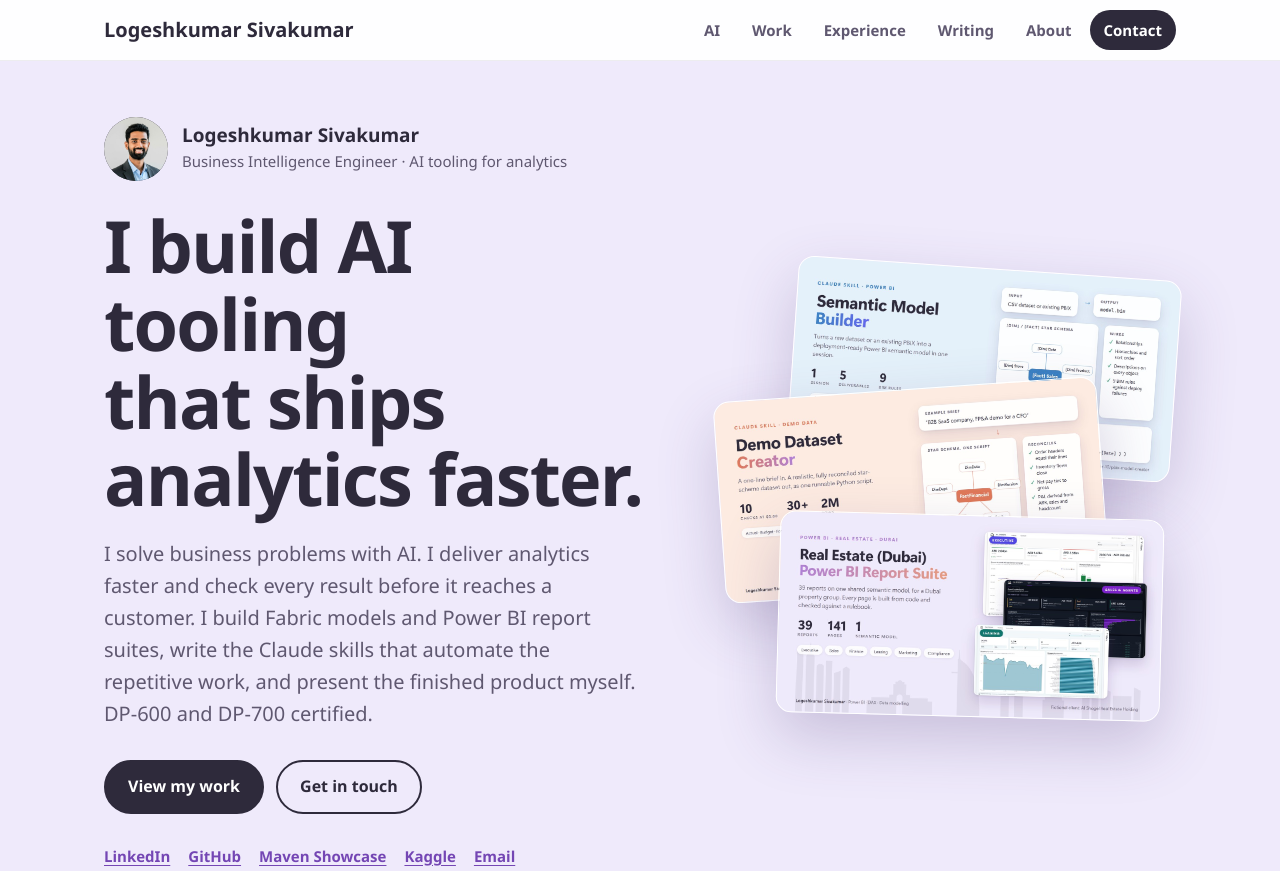
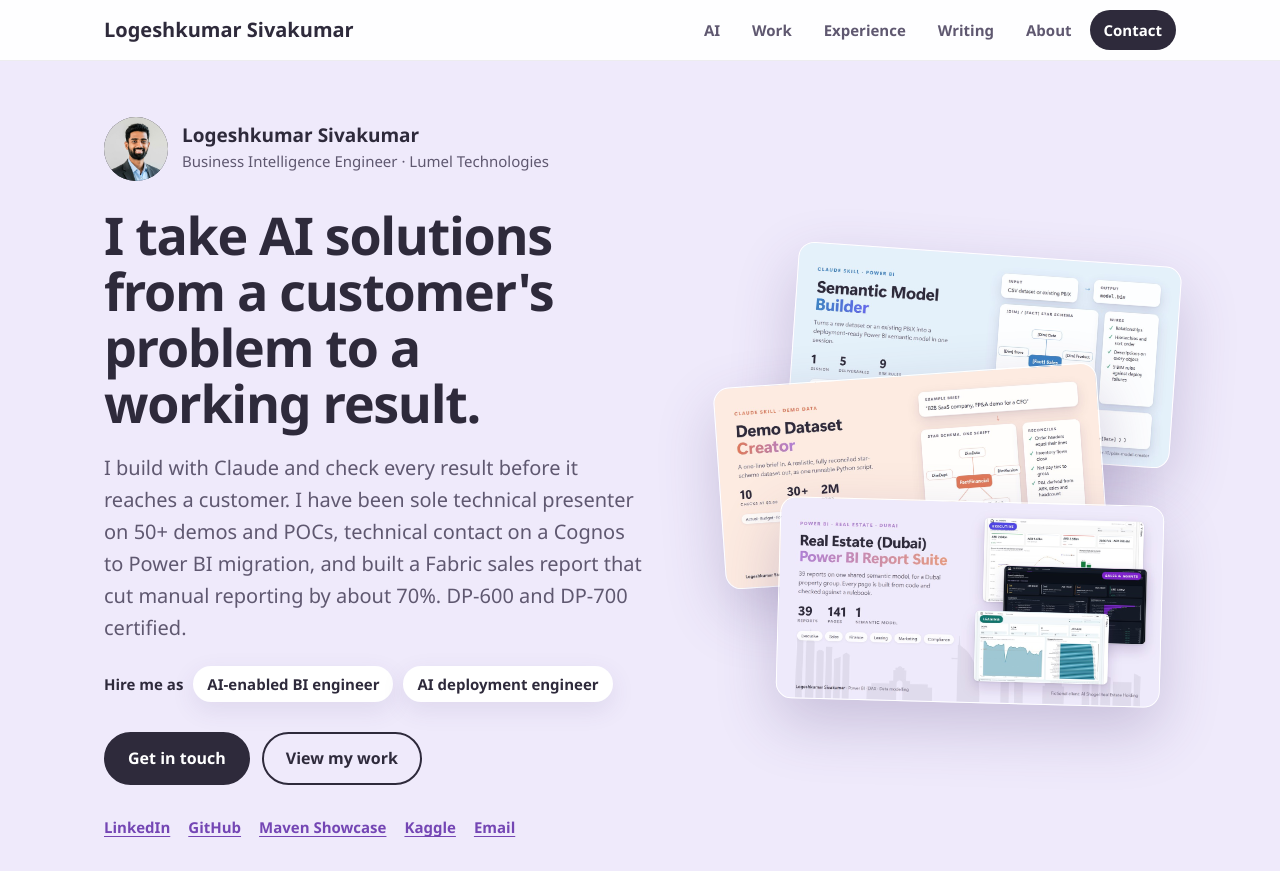
Before and after one commit to Logeshkumar-10/Logeshkumar-10.github.io, a plain HTML site: page index.html in a window 1280 px wide. Shown: the top 871 px of the page. Drawn offline with Linux system fonts and the light colour scheme.

Commit message:
Target AI-enabled BI and AI deployment engineer roles in the intro
Co-Authored-By: Claude Sonnet 5.5 <noreply@anthropic.com>

```diff
--- a/css/style.css
+++ b/css/style.css
@@ -67,8 +67,10 @@ h3 { font-size: 19px; line-height: 1.3; }
 .who span { font-size: 15px; color: var(--ink2); }
 .avatar { width: 64px; height: 64px; flex: none; border-radius: 50%; background: var(--ink); color: #fff; display: grid; place-items: center; font-weight: 800; font-size: 22px; overflow: hidden; }
 .avatar img { width: 100%; height: 100%; object-fit: cover; object-position: 50% 22%; }
-h1 { font-size: clamp(40px, 6.2vw, 72px); line-height: 1.08; letter-spacing: -.025em; margin: 0 0 20px; text-wrap: balance; }
+h1 { font-size: clamp(34px, 4.1vw, 52px); line-height: 1.08; letter-spacing: -.025em; margin: 0 0 20px; text-wrap: balance; }
 .hero p.tag { font-size: 20px; color: var(--ink2); max-width: 540px; }
+.hire { display: flex; flex-wrap: wrap; align-items: center; gap: 8px 10px; margin-top: 22px; font-size: 15px; }
+.hire span { padding: 6px 14px; border-radius: 999px; background: #fff; font-weight: 700; box-shadow: var(--shadow); }
 .hero .cta { display: flex; flex-wrap: wrap; gap: 12px; margin: 30px 0; }
 .links { display: flex; flex-wrap: wrap; gap: 6px 18px; list-style: none; font-weight: 600; font-size: 15px; }
 .stack { position: relative; display: block; aspect-ratio: 1 / .98; }
--- a/index.html
+++ b/index.html
@@ -3,8 +3,8 @@
 <head>
   <meta charset="UTF-8" />
   <meta name="viewport" content="width=device-width, initial-scale=1.0" />
-  <title>Logeshkumar Sivakumar | BI Engineer building AI tooling</title>
-  <meta name="description" content="Portfolio of Logeshkumar Sivakumar: a Business Intelligence Engineer who builds Claude skills and code generators that speed up Power BI and Microsoft Fabric delivery." />
+  <title>Logeshkumar Sivakumar | AI-enabled BI and deployment engineer</title>
+  <meta name="description" content="Logeshkumar Sivakumar: Business Intelligence Engineer who takes AI solutions from a customer problem to a working result, using Claude, Microsoft Fabric and Power BI." />
   <link rel="stylesheet" href="css/style.css?v=4" />
 </head>
   <link rel="stylesheet" href="css/style.css?v=5" />
@@ -34,13 +34,14 @@
         <!-- Drop a photo at assets/profile.jpg; the initials show until then -->
         <div class="who">
           <div class="avatar"><img src="assets/profile.jpg?v=3" alt="" onerror="this.replaceWith('LS')" /></div>
-          <div><strong>Logeshkumar Sivakumar</strong><span>Business Intelligence Engineer · AI tooling for analytics</span></div>
+          <div><strong>Logeshkumar Sivakumar</strong><span>Business Intelligence Engineer · Lumel Technologies</span></div>
         </div>
-        <h1>I build AI tooling that ships analytics faster.</h1>
-        <p class="tag">I solve business problems with AI. I deliver analytics faster and check every result before it reaches a customer. I build Fabric models and Power BI report suites, write the Claude skills that automate the repetitive work, and present the finished product myself. <span style="white-space:nowrap">DP-600</span> and <span style="white-space:nowrap">DP-700</span> certified.</p>
+        <h1>I take AI solutions from a customer's problem to a working result.</h1>
+        <p class="tag">I build with Claude and check every result before it reaches a customer. I have been sole technical presenter on 50+ demos and POCs, technical contact on a Cognos to Power BI migration, and built a Fabric sales report that cut manual reporting by about 70%. <span style="white-space:nowrap">DP-600</span> and <span style="white-space:nowrap">DP-700</span> certified.</p>
+        <p class="hire"><strong>Hire me as</strong> <span>AI-enabled BI engineer</span> <span>AI deployment engineer</span></p>
         <div class="cta">
-          <a href="#projects" class="btn solid">View my work</a>
-          <a href="#contact" class="btn">Get in touch</a>
+          <a href="#contact" class="btn solid">Get in touch</a>
+          <a href="#projects" class="btn">View my work</a>
         </div>
         <ul class="links">
           <li><a href="https://www.linkedin.com/in/logeshkumar-sivakumar/" target="_blank" rel="noopener">LinkedIn</a></li>
@@ -275,7 +276,7 @@
   <section id="contact">
     <div class="wrap">
       <h2>Let's connect</h2>
-      <p class="lead">Open to BI and analytics roles, consulting and interesting collaborations.</p>
+      <p class="lead">I am looking for an AI-enabled BI engineer or AI deployment engineer role. Email me, or message me on LinkedIn.</p>
       <div class="grid contact">
         <div class="card"><h3>Email</h3><a href="mailto:elogu2001@outlook.com">elogu2001@outlook.com</a></div>
         <div class="card"><h3>LinkedIn</h3><a href="https://www.linkedin.com/in/logeshkumar-sivakumar/" target="_blank" rel="noopener">logeshkumar-sivakumar</a></div>
```
